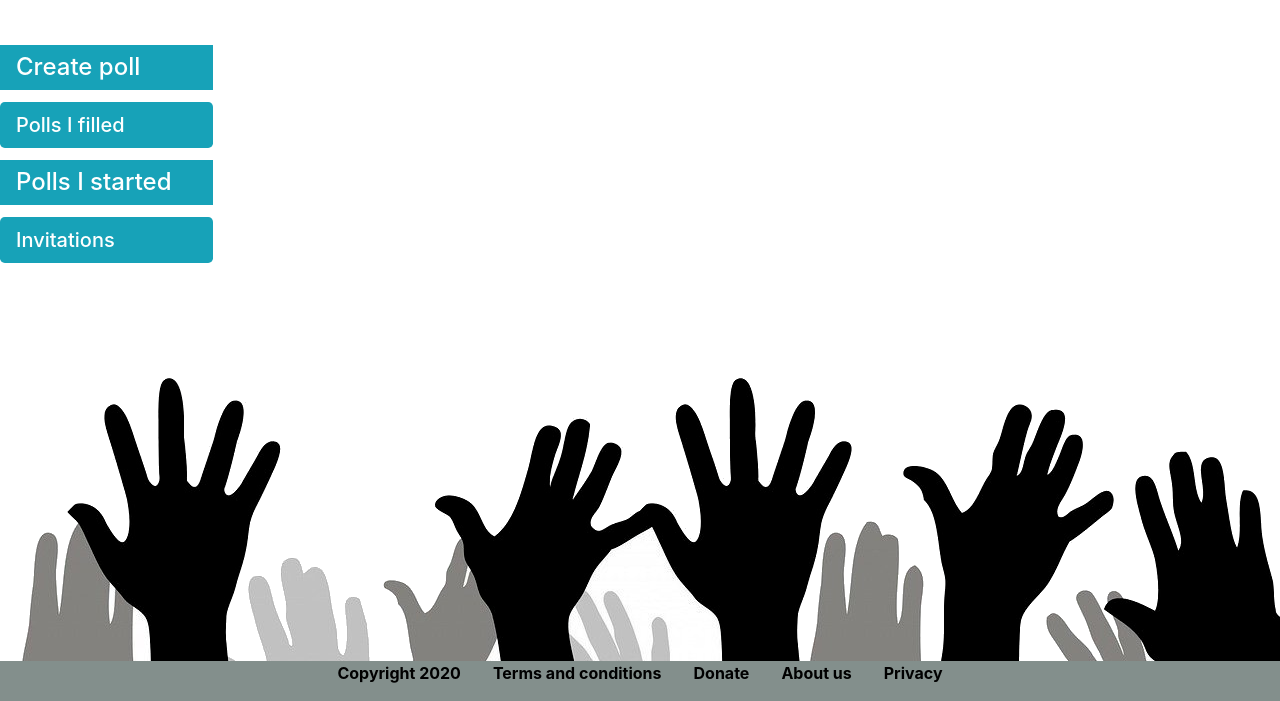
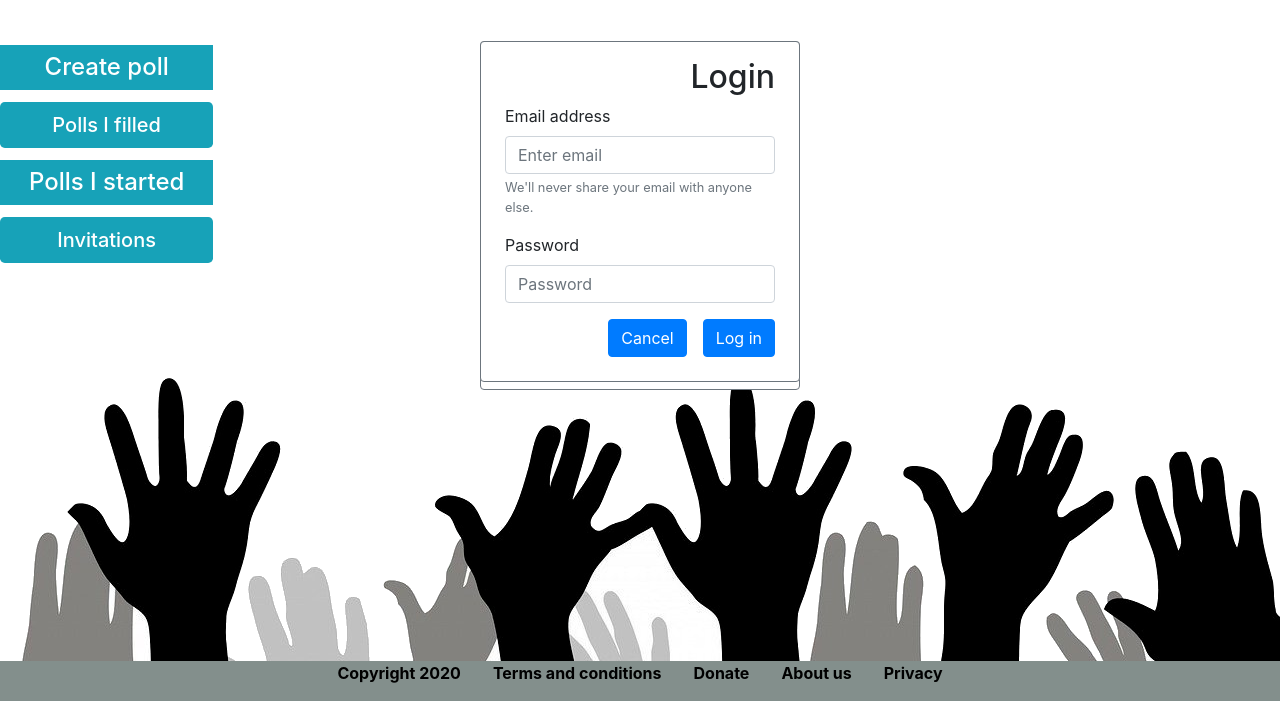
Before and after one commit to IuvenisWebDev/Poll-i, a website: page html/landingpage.html in a window 1280 px wide. Shown: the part 99-800 px from the top of the page. Drawn offline with nearby package versions, Linux system fonts and the light colour scheme.

Commit message:
adjust html and css to the new forms

```diff
--- a/css/style.css
+++ b/css/style.css
@@ -21,3 +21,11 @@ footer{
     font-weight: bold;
     color: black;
 }
+#form-signup{
+    margin-top: 140px;
+    position: absolute;
+}
+#form-login{
+    margin-top: 140px;
+    position: absolute;
+}
--- a/html/landingpage.html
+++ b/html/landingpage.html
@@ -9,7 +9,6 @@
     <link rel="stylesheet" href="https://maxcdn.bootstrapcdn.com/font-awesome/4.7.0/css/font-awesome.min.css">
 </head>
 <body>
-    <div class="bg"></div>
     <header class="d-flex flex-row justify-content-between">
         <div class="d-flex flex-row">
             <img src="../images/icon-poll.png" class="mr-2" id="icon"></img>
@@ -17,24 +16,76 @@
         </div>
         <div class="h2 text-primary" style="align-self: center;">surveying made easy</div>
         <div class="d-flex flex-row" style="align-self: center;">
-            <p class="h5 text-white mr-3">log in</p>
-            <p class="h5 text-white mr-3">sign up</p>
+            <a href="#" id="login-btn" class="h5 text-white mr-3 text-decoration-none">log in</a>
+            <a href="#" id="signup-btn" class="h5 text-white mr-3 text-decoration-none">sign up</a>
         </div>
     </header>
+    <div class="d-flex flex-column">
+
+        <!--nemu items-->
+
     <div class="nav d-flex flex-column ">
-          <a class="nav-item mt-5 nav-link h4 btn-info btn-md col-2" href="#">Create poll</a>
-          <a class="nav-item mt-1 nav-link h4 btn-info btn-lg col-2" href="#">Polls I filled</a>
-          <a class="nav-item mt-1 nav-link h4 btn-info btn-md col-2" href="#">Polls I started</a>
-          <a class="nav-item mt-1 nav-link h4 btn-info btn-lg col-2" href="#">Invitations</a>
-      <div>
-      <footer class="d-flex flex-row fixed-bottom footer-item justify-content-center">
+          <a class="nav-item mt-5 nav-link h4 btn-info btn-md col-2 text-center" href="#">Create poll</a>
+          <a class="nav-item mt-1 nav-link h4 btn-info btn-lg col-2 text-center" href="#">Polls I filled</a>
+          <a class="nav-item mt-1 nav-link h4 btn-info btn-md col-2 text-center" href="#">Polls I started</a>
+          <a class="nav-item mt-1 nav-link h4 btn-info btn-lg col-2 text-center" href="#">Invitations</a>
+    </div>
+
+    <!--signup form-->
+
+    <div id="forms-place"></div>
+    <form id="form-signup" class="d-flex flex-column justify-content-center w-25 mx-auto border border-secondary rounded bg-white fixed-top">
+        <label for="signup" class="h2 ml-auto mr-4 mt-3 mb-2">Sign up</label>
+        <div class="form-group px-4 mb-2">
+            <label for="exampleInputEmail1">Email address</label>
+            <input type="email" class="form-control" id="email-signup" aria-describedby="emailHelp" placeholder="Enter email">
+            <small id="emailHelp" class="form-text text-muted">We'll never share your email with anyone else.</small>
+        </div>
+        <div class="form-group px-4 mb-2">
+            <label for="exampleInputPassword1">Password</label>
+            <input type="password" class="form-control" id="password-signup" placeholder="Password">
+        </div>
+        <div class="form-check ml-4 mb-2">
+            <input type="checkbox" class="form-check-input" id="checkbox-terms">
+            <label class="form-check-label" for="exampleCheck1">I accept the terms and conditons</label>
+        </div>
+        <div class="d-flex flex-row-reverse">
+            <button type="submit" class="btn btn-primary mr-4 mb-3" id="btn-signup">Sign up</button>
+            <!--TODO: insert url to Cancel button to href refresh the page-->
+            <a href="#" class="btn btn-primary ml-5 mr-3 mb-3">Cancel</a>
+        </div>
+    </form>
+
+    <!--login form-->
+
+    <form id="form-login" class="d-flex flex-column justify-content-center w-25 mx-auto border border-secondary rounded bg-white fixed-top">
+        <label for="signup" class="h2 ml-auto mr-4 mt-3">Login</label>
+        <div class="form-group px-4">
+            <label for="exampleInputEmail1">Email address</label>
+            <input type="email" class="form-control" id="email-login" aria-describedby="emailHelp" placeholder="Enter email">
+            <small id="emailHelp" class="form-text text-muted">We'll never share your email with anyone else.</small>
+        </div>
+        <div class="form-group px-4">
+            <label for="exampleInputPassword1">Password</label>
+            <input type="password" class="form-control" id="password-login" placeholder="Password">
+        </div>
+
+        <div class="d-flex flex-row-reverse mb-2">
+            <button type="submit" class="btn btn-primary mr-4 mb-3" id="btn-login">Log in</button>
+            <!--TODO: insert url to Cancel button to href refresh the page-->
+            <a href="#" class="btn btn-primary ml-5 mr-3 mb-3">Cancel</a>
+        </div>
+    </form>
+    </div>
+    <footer class="d-flex flex-row fixed-bottom footer-item justify-content-center">
             <p class="mx-3">Copyright 2020</p>
             <p class="mx-3">Terms and conditions</p>
             <p class="mx-3">Donate</p>
             <p class="mx-3">About us</p>
             <p class="mx-3">Privacy</p>
-      </footer>
+    </footer>
 </body>
+<script src="../client-side js/landingPage.js"></script>
 <script src="https://ajax.googleapis.com/ajax/libs/jquery/3.5.1/jquery.min.js"></script>
 <script src="https://stackpath.bootstrapcdn.com/bootstrap/4.5.2/js/bootstrap.min.js" integrity="sha384-B4gt1jrGC7Jh4AgTPSdUtOBvfO8shuf57BaghqFfPlYxofvL8/KUEfYiJOMMV+rV" crossorigin="anonymous"></script>
 </html>
```
